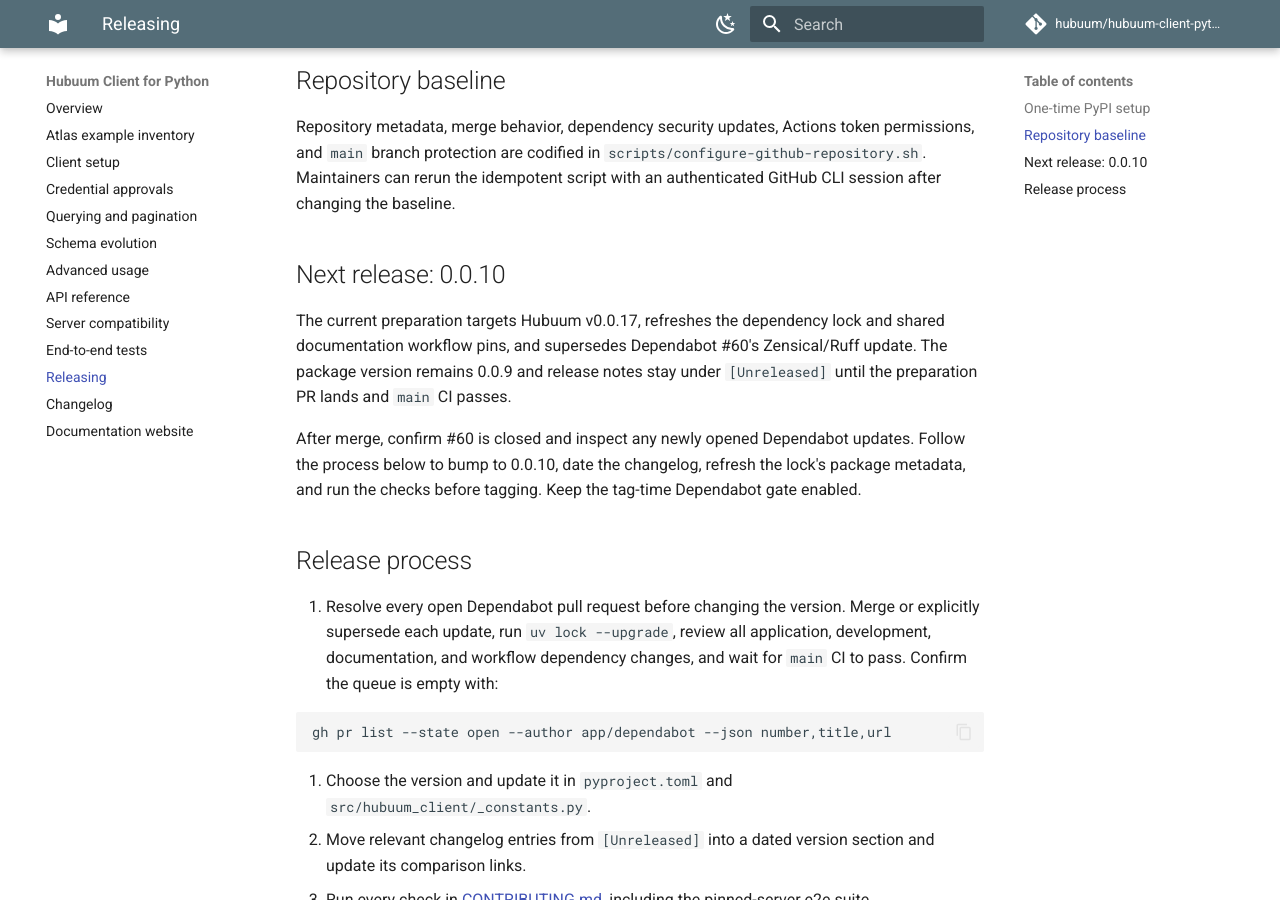
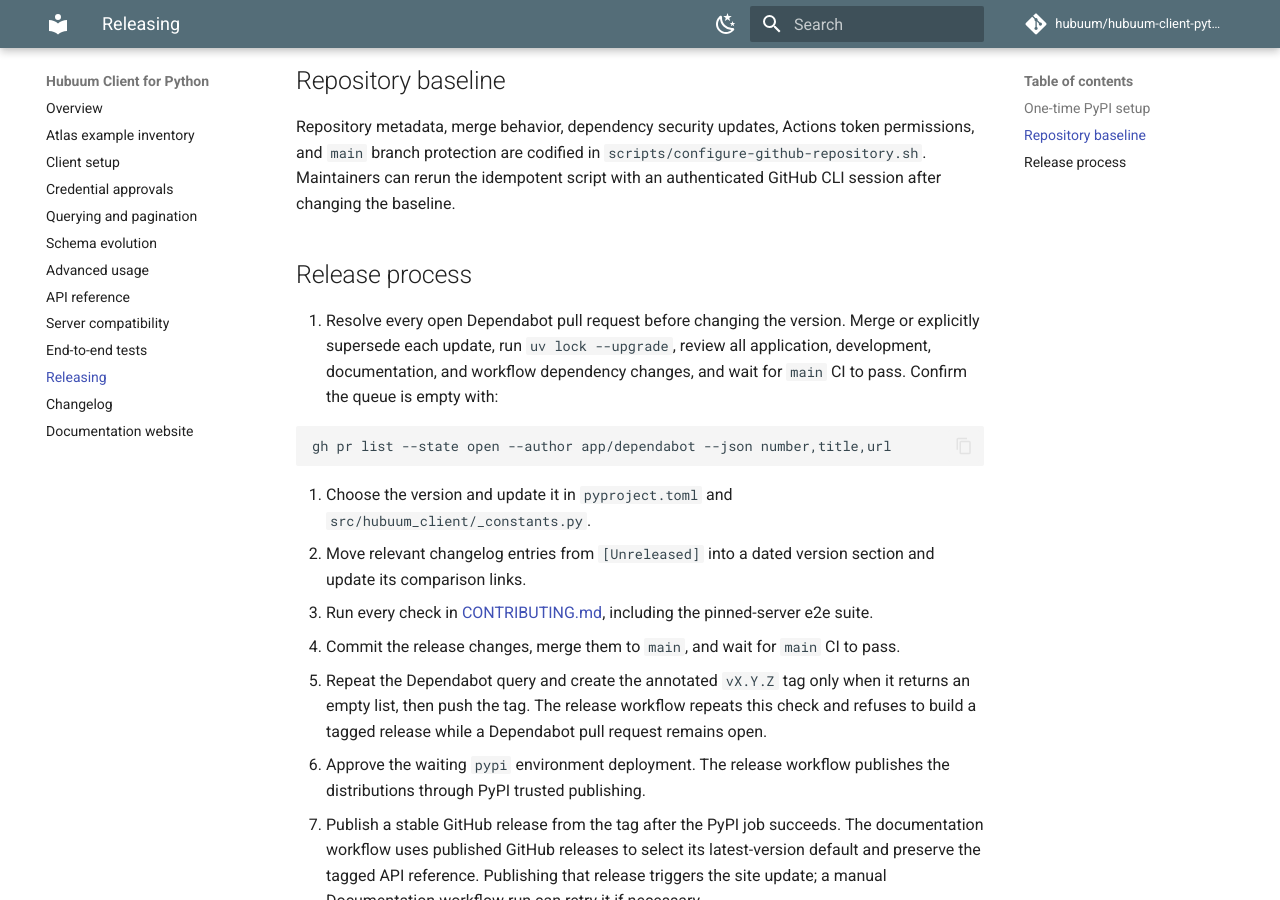
Before and after one commit to hubuum/hubuum-client-python, an MkDocs documentation site: the page built from docs/releasing.md, in a window 1280 px wide and 900 px high, scrolled down 812 px. Built offline with MkDocs 1.6.1 and Material for MkDocs 9.7.7, drawn with Linux system fonts in a browser that asks for light colours; comment, search, counter and statistics services are not loaded.

Commit message:
Release hubuum-client 0.0.10 (#62)
## Summary

Release hubuum-client 0.0.10 for Hubuum server v0.0.17. Update package
and lock metadata, date the changelog, publish the verified
compatibility row, and remove the completed preparation checklist.

The dependency and server updates in #61 were squash-merged first. Their
[main CI
passed](https://github.com/hubuum/hubuum-client-python/actions/runs/37269126482),
Dependabot #60 closed as superseded, and the Dependabot queue was
confirmed empty before this version bump. `uv lock --upgrade` produced
no further dependency changes.

## User impact

Finalizes the release metadata and documentation for the dependency,
notification API, and server compatibility updates already on main. All
227 v0.0.17 operations remain registered in both runtimes. The release
workflow's Dependabot gate is unchanged.

## Validation

- [x] Ruff formatting/lint, mypy, Bandit, and Zizmor
- [x] 734 unit tests; 97.76% coverage
- [x] Offline 227-operation contract check and 18 CI-policy tests
- [x] Markdown lint, strict MkDocs and shared Zensical builds
- [x] Source/wheel builds and Twine strict distribution validation
- [x] [Complete pinned-server e2e and recovery
suite](https://github.com/hubuum/hubuum-client-python/actions/runs/37269468024)
on the 0.0.10 wheel: 22 core and four recovery tests passed in Docker CI

The local Podman repeat could not initialize PostgreSQL because its
container storage was full. The independently provisioned Docker CI run
passed and is the recorded release compatibility evidence.

## Checklist

- [x] Documentation and dated changelog updated
- [x] Package, public version constant, and lock metadata synchronized
- [x] Dependencies passed main CI before the version change
- [x] No credentials or generated build artifacts included

```diff
--- a/docs/releasing.md
+++ b/docs/releasing.md
@@ -32,18 +32,6 @@
 permissions, and `main` branch protection are codified in
 `scripts/configure-github-repository.sh`. Maintainers can rerun the idempotent
 script with an authenticated GitHub CLI session after changing the baseline.
-
-## Next release: 0.0.10
-
-The current preparation targets Hubuum v0.0.17, refreshes the dependency lock
-and shared documentation workflow pins, and supersedes Dependabot #60's
-Zensical/Ruff update. The package version remains 0.0.9 and release notes stay
-under `[Unreleased]` until the preparation PR lands and `main` CI passes.
-
-After merge, confirm #60 is closed and inspect any newly opened Dependabot
-updates. Follow the process below to bump to 0.0.10, date the changelog, refresh
-the lock's package metadata, and run the checks before tagging. Keep the
-tag-time Dependabot gate enabled.
 
 ## Release process
 
--- a/pyproject.toml
+++ b/pyproject.toml
@@ -4,7 +4,7 @@
 
 [project]
 name = "hubuum-client"
-version = "0.0.9"
+version = "0.0.10"
 description = "Modern typed Python client for Hubuum server v0.0.17"
 readme = "README.md"
 requires-python = ">=3.11"
```
Also changed, not shown: CHANGELOG.md (+4 -3 lines), README.md (+1 -1 lines), docs/compatibility.md (+1 -1 lines), docs/index.md (+2 -2 lines), 2 other files.
